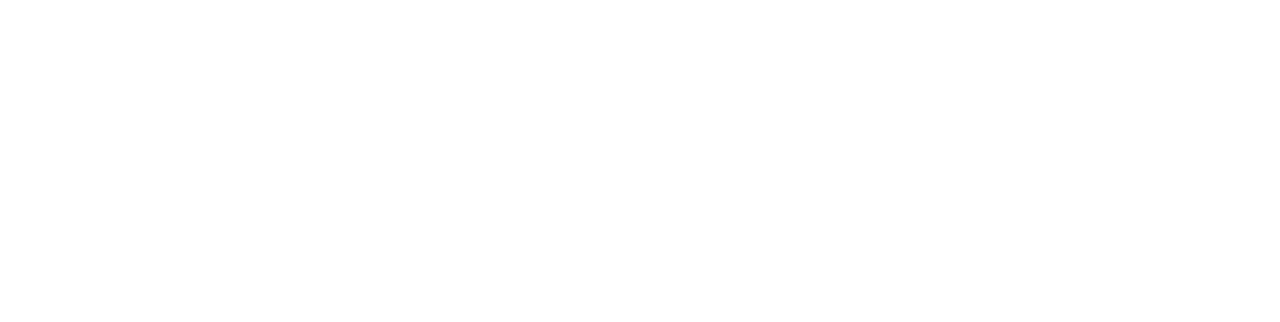
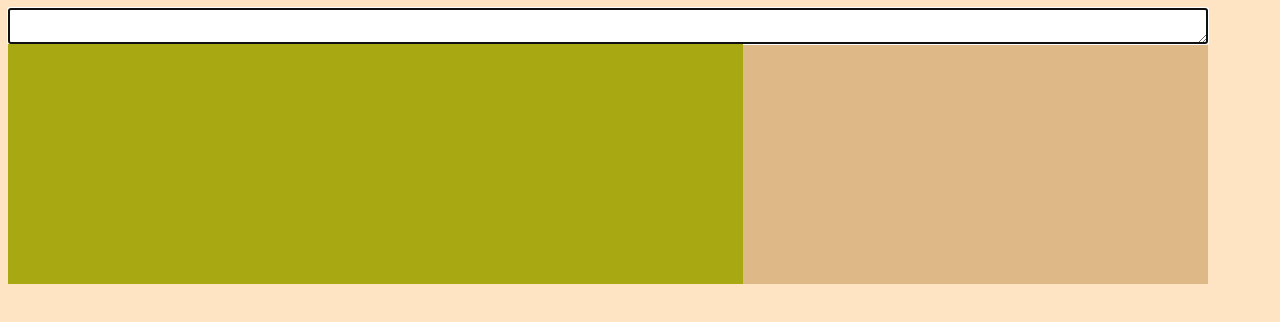
Before and after one commit to mracoon/virtual-keyboard, a website: page index.html in a window 1280 px wide. Drawn offline with Linux system fonts and the light colour scheme.

Commit message:
feat: add base structure

```diff
--- a/index.html
+++ b/index.html
@@ -5,6 +5,7 @@
   <meta charset="UTF-8">
   <meta http-equiv="X-UA-Compatible" content="IE=edge">
   <meta name="viewport" content="width=device-width, initial-scale=1.0">
+  <link rel="stylesheet" href="style.css">
   <title>Virtual Keyboard</title>
 </head>
 
--- a/script.js
+++ b/script.js
@@ -1 +1,23 @@
-// import './style.css';
+// -----------create base structure---------------
+
+const body = document.querySelector('body');
+
+const container = document.createElement('div');
+container.classList.add('container');
+
+const textField = document.createElement('textarea');
+textField.autofocus = true;
+// textField.cols = 20;
+// textField.rows = 10;
+textField.value = '';
+
+container.append(textField);
+
+const keyboard = document.createElement('div');
+keyboard.classList.add('keyboard__container');
+container.append(keyboard);
+
+// ---
+body.append(container);
+
+// -----------------------------------------------------
--- a/style.css
+++ b/style.css
@@ -1,5 +1,13 @@
 body {
   background-color: bisque;
+}
+
+.container {
+  display: flex;
+  flex-direction: column;
+  max-width: 1200px;
+  width: 100%;
+  background-color: burlywood;
 }
 
 .keyboard__container {
```
